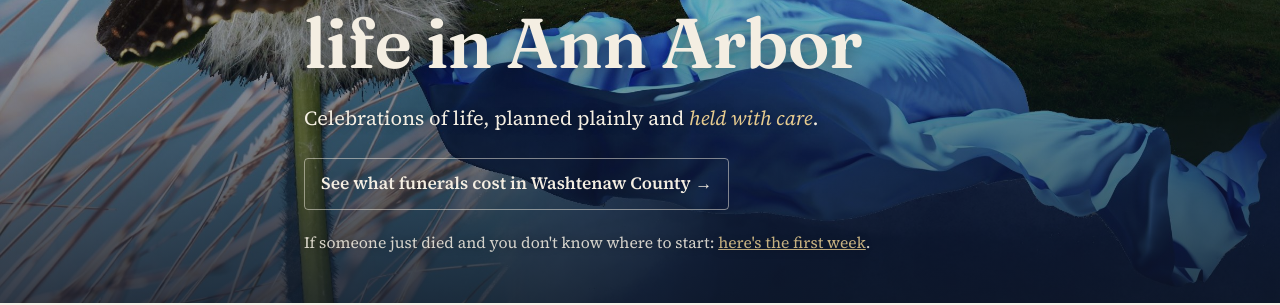
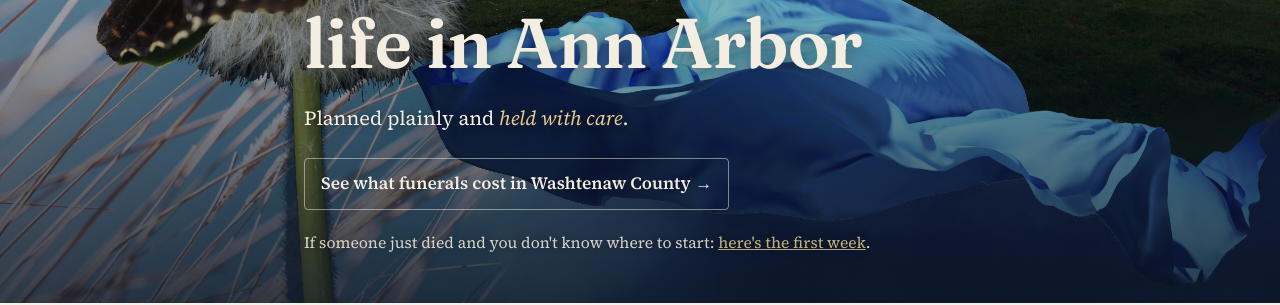
Before and after one commit to katekelley/graveandseed, a Jekyll site: the page built from index.html, in a window 1280 px wide. Shown: the part 433-738 px from the top of the page. Built offline with Jekyll 4.4.1, drawn with Linux system fonts in a browser that asks for light colours.

Commit message:
Collage share image; trim repeated tagline
Co-Authored-By: Claude Opus 5.5 <noreply@anthropic.com>
Claude-Session: https://claude.ai/code/session_011MgnuCgP3j7vY9GWkoifJs

```diff
--- a/_data/content.yml
+++ b/_data/content.yml
@@ -1,4 +1,4 @@
-tagline_start: "Celebrations of life, planned plainly and"
+tagline_start: "Planned plainly and"
 tagline_emphasis: "held with care"
 location: "Ann Arbor, Michigan"
 crisis_note: "If someone just died and you don't know where to start:"
```
Also changed, not shown: assets/share.png.
